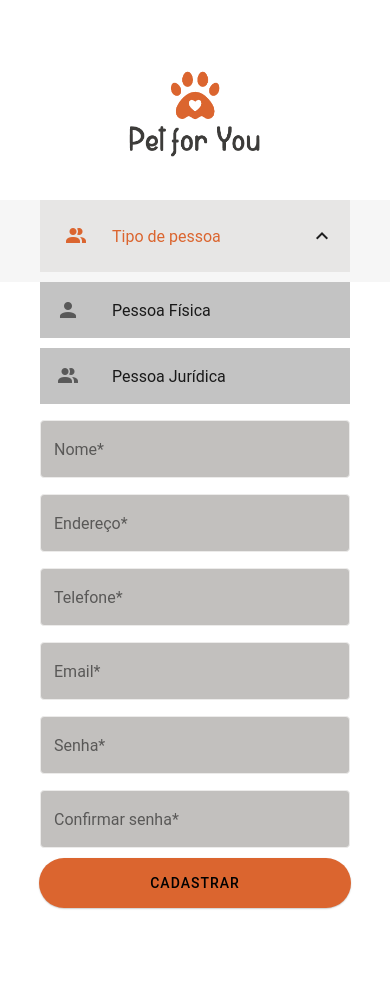
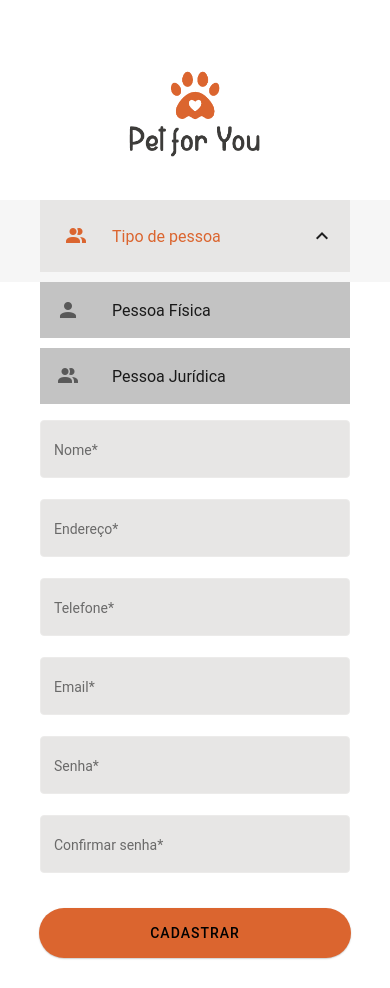
Before and after one commit to Raycsm/Pet-For-You, a React Native app: screen /CriarConta in a window 390 px wide. Before the commit the page ends 938 px from the top, so only its background shows below. Built offline with nearby package versions, Linux system fonts and the light colour scheme.

Commit message:
Refatorando os estilos e o tema das telas

```diff
--- a/src/pages/CriarConta.js
+++ b/src/pages/CriarConta.js
@@ -3,6 +3,7 @@ import { ScrollView } from "react-native";
 import { Button, ToggleButton, TextInput, List } from "react-native-paper";
 import { View, StyleSheet, Image } from "react-native";
 import axios from "axios";
+import style from "./style/style";
 
 export default function CriarConta({ navigation }) {
 
@@ -28,20 +29,20 @@ export default function CriarConta({ navigation }) {
 	}
 
 	return (
-		<View style={container.conteudo}>
-			<Image style={container.logo} source={require('../../assets/logo.png')} />
+		<View style={style.conteudo}>
+			<Image style={style.logo} source={require('../../assets/logo.png')} />
 			<ScrollView>
-				<List.Accordion theme={theme} style={container.tipopessoa}
+				<List.Accordion theme={theme} style={style.tipopessoa}
 					title={tipopessoa === "" ? "Tipo de pessoa" : tipopessoa}
 					left={props => <List.Icon {...props} icon="account-multiple" />}
 					expanded={expanded}
 					onPress={handlePress}>
-					<List.Item style={container.itens}
+					<List.Item style={style.itens}
 						title="Pessoa Física"
 						left={props => <List.Icon {...props} icon="account" />}
 						onPress={() => seTipoppessoa("f")}
 					/>
-					<List.Item style={container.itens}
+					<List.Item style={style.itens}
 						title="Pessoa Jurídica"
 						left={props => <List.Icon {...props} icon="account-multiple" />}
 						onPress={() => seTipoppessoa("j")}
@@ -56,7 +57,7 @@ export default function CriarConta({ navigation }) {
 						label="CPF"
 						value={cpf}
 						onChangeText={setCpf}
-						style={container.input}
+						style={style.input}
 					/>
 				)
 				}
@@ -69,14 +70,14 @@ export default function CriarConta({ navigation }) {
 						label="CNPJ"
 						value={cnpj}
 						onChangeText={setCnpj}
-						style={container.input}
+						style={style.input}
 					/>
 				)}
 				<TextInput label="Nome*"
 					mode='outlined'
 					outlineColor='#ECEBEA'
 					activeOutlineColor='#DB652F'
-					style={container.input}
+					style={style.input}
 					value={nome}
 					onChangeText={nome => setNome(nome)} />
 
@@ -85,14 +86,14 @@ export default function CriarConta({ navigation }) {
 					outlineColor='#ECEBEA'
 					activeOutlineColor='#DB652F'
 					value={endereco}
-					style={container.input}
+					style={style.input}
 					onChangeText={endereco => setEndereco(endereco)} />
 
 				<TextInput label="Telefone*"
 					mode='outlined'
 					outlineColor='#ECEBEA'
 					activeOutlineColor='#DB652F'
-					style={container.input}
+					style={style.input}
 					value={telefone}
 					onChangeText={telefone => setTelefone(telefone)} />
 
@@ -100,7 +101,7 @@ export default function CriarConta({ navigation }) {
 					mode='outlined'
 					outlineColor='#ECEBEA'
 					activeOutlineColor='#DB652F'
-					style={container.input}
+					style={style.input}
 					value={email}
 					onChangeText={email => setEmail(email)} />
 
@@ -108,7 +109,7 @@ export default function CriarConta({ navigation }) {
 					mode='outlined'
 					outlineColor='#ECEBEA'
 					activeOutlineColor='#DB652F'
-					style={container.input}
+					style={style.input}
 					secureTextEntry={true}
 					value={senha}
 					onChangeText={senha => setSenha(senha)} />
@@ -117,13 +118,13 @@ export default function CriarConta({ navigation }) {
 					mode='outlined'
 					outlineColor='#ECEBEA'
 					activeOutlineColor='#DB652F'
-					style={container.input}
+					style={style.input}
 					secureTextEntry={true}
 					value={confirmarsenha}
 					onChangeText={confirmarsenha => setConfirmarsenha(confirmarsenha)} />
 
 
-				<Button style={container.botao}
+				<Button style={style.botao}
 					mode="contained" color="#DB652F" onPress={
 						() => {
 							if (senha === confirmarsenha) {
@@ -181,56 +182,3 @@ export default function CriarConta({ navigation }) {
 		</View>
 	);
 }
-
-const container = StyleSheet.create({
-	conteudo: {
-		backgroundColor: 'white',
-	},
-	content: {
-		display: "flex",
-		flex: 1,
-	},
-	input: {
-		marginBottom: 10,
-		width: 310,
-		borderRadius: '10',
-		alignSelf: 'center',
-		backgroundColor: '#C2C0BE',
-		outlineColor: 'black',
-		fontsize: 14,
-	},
-	logo: {
-		width: 150,
-		height: 100,
-		display: 'flex',
-		alignSelf: 'center',
-		marginTop: 60,
-		marginBottom: 40,
-	},
-	tipopessoa: {
-		marginBottom: 10,
-		width: 310,
-		alignSelf: 'center',
-		fontsize: 14,
-		backgroundColor: '#E7E6E5',
-	},
-
-	itens: {
-		marginBottom: 10,
-		width: 310,
-		alignSelf: 'center',
-		fontsize: 14,
-		backgroundColor: '#C3C3C3',
-	},
-
-	botao: {
-		width: 310,
-		alignSelf: 'center',
-		marginBottom: 30,
-		width: '80%',
-		padding: 8,
-		textAlign: 'center',
-		borderRadius: 40,
-		backgroundColor: '#DB652F',
-	}
-});
--- a/src/pages/CriarPet.js
+++ b/src/pages/CriarPet.js
@@ -3,9 +3,11 @@ import { SafeAreaView, ScrollView, TouchableOpacity } from "react-native";
 import { Card, Button, ToggleButton, TextInput, Text, List, Avatar } from "react-native-paper";
 import { View, StyleSheet } from "react-native";
 import * as ImagePicker from "expo-image-picker";
-/* import { NavigationContainer } from '@react-navigation/native';
+/* import { Navigationstyle } from '@react-navigation/native';
 import { createNativeStackNavigator } from '@react-navigation/native-stack'; */
 import axios from "axios";
+import style from "./style/style";
+import theme from "./style/theme";
 
 function CriarPet({ navigation }) {
 
@@ -43,54 +45,12 @@ function CriarPet({ navigation }) {
 	};
 
 	const scrollView = StyleSheet.create({
-		container: {
+		style: {
 			flex: 1,
 		},
 	});
 
-	const theme = {
-		colors: {
-			primary: '#DB652F',
-			accent: '#DB652F',
-		}
-	};
-
-	const container = StyleSheet.create({
-		botao: {
-			width: 310,
-			alignSelf: 'center',
-			marginBottom: 30,
-			padding: 8,
-			textAlign: 'center',
-			borderRadius: 40,
-			marginTop: 20,
-			backgroundColor: '#DB652F',
-		},
-		content: {
-			display: "flex",
-			flex: 1,
-			alignItems: "center",
-			justifyContent: "center",
-			flexDirection: "row",
-			backgroundColor: 'black',
-		},
-		elements: {
-			margin: 10,
-		},
-		elementscenter: {
-			margin: 5,
-			marginBottom: 10,
-			alignItems: "center",
-			justifyContent: "center",
-		},
-		text: {
-			fontSize: 18,
-			marginTop: 10,
-			marginBottom: 10,
-			alignItems: "center",
-			justifyContent: "center",
-			textAlign: "center"
-		},
+	const style = StyleSheet.create({
 		Avatar: {
 			alignItems: "center",
 			justifycontent: "center",
@@ -103,28 +63,28 @@ function CriarPet({ navigation }) {
 	});
 
 	return (
-		<SafeAreaView style={scrollView.container}>
+		<SafeAreaView style={scrollView.style}>
 			<ScrollView>
-				<Text style={container.text}>Foto do pet</Text>
+				<Text style={style.text}>Foto do pet</Text>
 				<TouchableOpacity onPress={pegarImagem}>
 					<Avatar.Icon size={120} icon="camera-outline" theme={theme}
-						style={container.Avatar} />
+						style={style.Avatar} />
 				</TouchableOpacity>
-				{foto ? <View style={container.elementscenter}>
+				{foto ? <View style={style.elementscenter}>
 					<Avatar.Image size={120} source={{ uri: foto }} /> </View> : null}
 				<TextInput label="Nome*"
 					theme={theme}
-					style={container.elements}
+					style={style.elements}
 					value={nome}
 					onChangeText={nome => setNome(nome)} />
 				<TextInput label="Localização*"
 					value={localizacao}
-					style={container.elements}
+					style={style.elements}
 					theme={theme}
 					onChangeText={localizacao => setLocalizacao(localizacao)} />
-				<Text style={container.text}>Sexo*</Text>
+				<Text style={style.text}>Sexo*</Text>
 				<ToggleButton.Row
-					style={container.elementscenter}
+					style={style.elementscenter}
 					onValueChange={value => setSexo(value)}
 					value={sexo}>
 					<ToggleButton
@@ -138,7 +98,7 @@ function CriarPet({ navigation }) {
 				</ToggleButton.Row>
 				<List.Accordion
 					title={tipo}
-					style={container.elements}
+					style={style.elements}
 					theme={theme}
 					left={props => <List.Icon {...props} icon="paw" />}>
 					<List.Item title="Cachorro"
@@ -153,7 +113,7 @@ function CriarPet({ navigation }) {
 						<List.Accordion
 							title={raca}
 							theme={theme}
-							style={container.elements}
+							style={style.elements}
 							left={props => <List.Icon {...props} icon="dog" />}
 						>
 							<List.Item title="Salsicha"
@@ -172,7 +132,7 @@ function CriarPet({ navigation }) {
 						<List.Accordion
 							title={raca}
 							theme={theme}
-							style={container.elements}
+							style={style.elements}
 							left={props => <List.Icon {...props} icon="cat" />}
 						>
 							<List.Item title="Persa"
@@ -191,7 +151,7 @@ function CriarPet({ navigation }) {
 						<List.Accordion
 							title={raca}
 							theme={theme}
-							style={container.elements}
+							style={style.elements}
 							left={props => <List.Icon {...props} icon="rabbit" />}
 						>
 							<List.Item title="Angorá"
@@ -208,14 +168,14 @@ function CriarPet({ navigation }) {
 				<View style={{ flexDirection: "row" }}>
 					<View style={{ flex: 1 }}>
 						<TextInput label="Anos"
-							style={container.elements}
+							style={style.elements}
 							value={anos}
 							theme={theme}
 							onChangeText={anos => setAnos(anos)} />
 					</View>
 					<View style={{ flex: 1 }}>
 						<TextInput label="Meses"
-							style={container.elements}
+							style={style.elements}
 							value={meses}
 							theme={theme}
 							onChangeText={meses => setMeses(meses)} />
@@ -223,7 +183,7 @@ function CriarPet({ navigation }) {
 				</View>
 				<List.Accordion
 					title={peso}
-					style={container.elements}
+					style={style.elements}
 					theme={theme}
 					left={props => <List.Icon {...props} icon="weight" />}>
 					<List.Item title="2-5 kg"
@@ -235,7 +195,7 @@ function CriarPet({ navigation }) {
 				</List.Accordion>
 				<List.Accordion
 					title={porte}
-					style={container.elements}
+					style={style.elements}
 					theme={theme}
 					left={props => <List.Icon {...props} icon="dog-side" />}>
 					<List.Item title="Pequeno"
@@ -245,10 +205,10 @@ function CriarPet({ navigation }) {
 					<List.Item title="Grande"
 						onPress={() => setPorte("Grande")} />
 				</List.Accordion>
-				<Text style={container.text}>Vacinado?</Text>
+				<Text style={style.text}>Vacinado?</Text>
 				<ToggleButton.Row
 					onValueChange={value => setVacinado(value)}
-					style={container.elementscenter}
+					style={style.elementscenter}
 					value={vacinado}>
 					<ToggleButton
 						icon="check"
@@ -259,10 +219,10 @@ function CriarPet({ navigation }) {
 						value="false"
 					/>
 				</ToggleButton.Row>
-				<Text style={container.text}>Castrado?</Text>
+				<Text style={style.text}>Castrado?</Text>
 				<ToggleButton.Row
 					onValueChange={value => setCastrado(value)}
-					style={container.elementscenter}
+					style={style.elementscenter}
 					value={castrado}>
 					<ToggleButton
 						icon="check"
@@ -274,21 +234,22 @@ function CriarPet({ navigation }) {
 					/>
 				</ToggleButton.Row>
 				<TextInput label="Telefone" theme={theme}
-					style={container.elements}
+					style={style.elements}
 					value={telefone}
 					onChangeText={telefone => setTelefone(telefone)} />
 				<TextInput label="Email" theme={theme}
-					style={container.elements}
+					style={style.elements}
 					value={email}
 					onChangeText={email => setEmail(email)} />
 				<TextInput label="Descrição*" theme={theme}
-					style={container.elements}
+					style={style.elements}
 					multiline={true}
 					numberOfLines={5}
 					value={descricao}
 					onChangeText={descricao => setDescricao(descricao)} />
 				<Button
-					style={container.botao}
+					style={style.botao}
+					theme = { theme }
 					mode="contained"
 					onPress={() => {
 						if (nome === "" || raca === "" || peso === "" || porte === "" || descricao === "" || telefone === "" || email === "") {
--- a/src/pages/EsqueciSenha.js
+++ b/src/pages/EsqueciSenha.js
@@ -1,27 +1,34 @@
 import React, { useState } from 'react';
 import { View, Image, StyleSheet, TouchableOpacity } from 'react-native';
 import { TextInput, Button, Text } from 'react-native-paper';
+import style from './style/style';
 
-export default function Login({navigation}) {
+export default function Login({ navigation }) {
 
   const [email, setEmail] = useState("");
 
-    function CheckCampos () {
-        if((email) !== '')
+  function CheckCampos() {
+    if ((email) !== '')
       return navigation.navigate('');
 
   }
 
   return (
     <View>
-            <Image style={styles.logo} source={require('../../assets/logo.png')}/>
+      <Image style={styles.logo} source={require('../../assets/logo.png')} />
 
-            <Text style={styles.titulo}>
+      <Text style={{
+        alignSelf: 'center',
+        marginBottom: 30,
+        fontSize: 25,
+        fontWeight: 'bold',
+        color: '#434242',
+      }}>
         Recuperar Senha
       </Text>
 
       <TextInput
-              style={styles.input}
+        style={style.input}
         mode='outlined'
         outlineColor='#ECEBEA'
         activeOutlineColor='#DB652F'
@@ -31,13 +38,24 @@ export default function Login({navigation}) {
       />
 
       <Button onPress={() => CheckCampos()}
-                style={styles.botao}
+        style={style.botao}
         mode="contained">
         Recuperar
       </Button>
       <TouchableOpacity onPress={() => navigation.navigate("Login")}>
-              <Text style = {styles.Conta}>
-                  Já possui uma conta? <Text style={styles.FacaLogin}>Faça login</Text>
+        <Text style={{
+          marginBottom: 15,
+          alignSelf: 'center',
+          color: '#837F7F',
+        }}>
+          Já possui uma conta?
+          <Text style={{
+            fontWeight: 'bold',
+            color: '#DB652F',
+            marginBottom: 20
+          }}>
+            Faça login
+          </Text>
         </Text>
       </TouchableOpacity>
     </View>
@@ -51,52 +69,7 @@ const styles = StyleSheet.create({
     height: 150,
     display: 'flex',
     alignSelf: 'center',
-    marginTop:60,
-    marginBottom:40,
+    marginTop: 60,
+    marginBottom: 40,
   },
-
-  titulo:{
-    alignSelf: 'center',
-    marginBottom:30,
-    fontSize:25,
-    fontWeight:'bold',
-    color:'#434242',
-  },
-
-  input: {
-    marginBottom: 15,
-    width:310,
-    borderRadius:'10',
-    alignSelf: 'center',
-    backgroundColor:'#E7E6E5',
-    fontSize:14,
-  },
-
-  botao:{
-    width:310,
-    alignSelf: 'center',
-    marginBottom: 30,
-    width: '80%',
-    padding: 8,
-    textAlign:'center',
-    borderRadius: 40,
-    marginTop:20,
-    backgroundColor: '#DB652F',
-  },
-
-  FacaLogin:{
-    fontWeight:'bold',
-    color: '#DB652F',
-    marginBottom:20,
-  },
-
-  Conta:{
-    marginBottom:15,
-    alignSelf:'center',
-    color:'#837F7F',
-  },
-
-
-
-
 });
--- a/src/pages/Login.js
+++ b/src/pages/Login.js
@@ -1,26 +1,27 @@
 import React, { useState } from 'react';
 import { View, Image, StyleSheet, TouchableOpacity } from 'react-native';
 import { TextInput, Button, Text } from 'react-native-paper';
+import style from './style/style';
 
-export default function Login({navigation}) {
+export default function Login({ navigation }) {
 
   const [email, setEmail] = useState("");
   const [password, setPassword] = useState("");
 
   const [ShowPassword, setShowPassword] = useState(true)
 
-    function CheckCampos () {
-        if((email, password) !== '')
+  function CheckCampos() {
+    if ((email, password) !== '')
       return navigation.navigate('TelaInicial');
 
   }
 
   return (
-        <View style={styles.bg}>
-            <Image style={styles.logo} source={require('../../assets/logo.png')}/>
+    <View>
+      <Image style={styles.logo} source={require('../../assets/logo.png')} />
 
       <TextInput
-              style={styles.input}
+        style={style.input}
         mode='outlined'
         outlineColor='#ECEBEA'
         activeOutlineColor='#DB652F'
@@ -30,51 +31,71 @@ export default function Login({navigation}) {
       />
 
       <TextInput
-              style={styles.input}
+        style={style.input}
         mode='outlined'
         outlineColor='#ECEBEA'
         activeOutlineColor='#DB652F'
         label="Senha"
         value={password}
         onChangeText={(text) => setPassword(text)}
-              secureTextEntry ={ShowPassword}
+        secureTextEntry={ShowPassword}
         right={
           ShowPassword ?
             <TextInput.Icon
               name="eye"
               size={20}
               color="grey"
-                onPress= {() => setShowPassword(!ShowPassword)}
+              onPress={() => setShowPassword(!ShowPassword)}
             />
             :
             <TextInput.Icon
-                name ="eye-off"
+              name="eye-off"
               size={20}
               color="grey"
-                onPress= {() => setShowPassword(!ShowPassword)}
+              onPress={() => setShowPassword(!ShowPassword)}
             />
         }
 
       />
       <TouchableOpacity onPress={() => navigation.navigate("EsqueciSenha")}>
-              <Text style = {styles.EsqueciSenha}>
+        <Text style={{
+          color: '#DB652F',
+          marginLeft: 230,
+        }}>
           Esqueci a senha
         </Text>
       </TouchableOpacity>
 
       <Button onPress={() => CheckCampos()}
-                style={styles.botao}
+        style={style.botao}
         mode="contained">
         Entrar
       </Button>
       <TouchableOpacity onPress={() => navigation.navigate("CriarConta")}>
-              <Text style = {styles.Conta}>
-                  Não tem uma conta? <Text style={styles.CriarConta}>Crie agora</Text>
+        <Text style={{
+          marginBottom: 15,
+          alignSelf: 'center',
+          color: '#837F7F',
+        }}>
+          Não tem uma conta?
+          <Text style={{
+            fontWeight: 'bold',
+            color: '#DB652F',
+            marginBottom: 20,
+          }}>
+            Crie agora
+          </Text>
         </Text>
       </TouchableOpacity>
 
       <TouchableOpacity onPress={() => navigation.navigate("TelaInicial")}>
-              <Text style = {styles.Semlogin}>
+        <Text style={{
+          fontWeight: 'bold',
+          color: '#DB652F',
+          alignSelf: 'center',
+          marginBottom: 30,
+          textDecorationLine: 'underline',
+        }}>
           Entrar sem login
         </Text>
       </TouchableOpacity>
@@ -86,67 +107,18 @@ export default function Login({navigation}) {
 
 const styles = StyleSheet.create({
 
-  bg:{
-    backgroundColor:'white',
-  },
   logo: {
     width: 200,
     height: 150,
     display: 'flex',
     alignSelf: 'center',
-    marginTop:60,
-    marginBottom:40,
+    marginTop: 60,
+    marginBottom: 40,
   },
   pets: {
     display: 'flex',
     alignSelf: 'center',
     width: 310,
     height: 165,
-
   },
-  input: {
-    marginBottom: 15,
-    width:310,
-    borderRadius:'10',
-    alignSelf: 'center',
-    backgroundColor:'#E7E6E5',
-    fontsize:14,
-  },
-
-  botao:{
-    width:310,
-    alignSelf: 'center',
-    marginBottom: 30,
-    padding: 8,
-    textAlign:'center',
-    borderRadius: 40,
-    marginTop:20,
-    backgroundColor: '#DB652F',
-  },
-
-  CriarConta:{
-    fontWeight:'bold',
-    color: '#DB652F',
-    marginBottom:20,
-  },
-
-  Conta:{
-    marginBottom:15,
-    alignSelf:'center',
-    color:'#837F7F',
-  },
-
-  Semlogin:{
-    fontWeight:'bold',
-    color: '#DB652F',
-    alignSelf:'center',
-    marginBottom:30,
-    textDecorationLine:'underline',
-  },
-  EsqueciSenha:{
-    color: '#DB652F',
-    marginLeft:230,
-
-  }
-
 });
--- a/src/pages/TelaInicial.js
+++ b/src/pages/TelaInicial.js
@@ -1,6 +1,7 @@
 import { Text, StyleSheet, View, TouchableOpacity } from 'react-native'
 import React, { Component } from 'react'
 import { BottomNavigation, Button } from 'react-native-paper'
+import style from './style/style';
 
 export default function TelaInicial({ navigation }) {
 	const [index, setIndex] = React.useState(0);
@@ -25,27 +26,14 @@ export default function TelaInicial({ navigation }) {
 		}
 	}
 
-	const styles = StyleSheet.create({
-		botao: {
-			width: 310,
-			alignSelf: 'center',
-			marginBottom: 30,
-			width: '80%',
-			padding: 8,
-			textAlign: 'center',
-			borderRadius: 40,
-			marginTop: 20,
-			backgroundColor: '#DB652F',
-		}
-	});
-
 	return (
 		<>
 			<Text>Tela Inicial</Text>
-			<Button title="Criar Pet" theme={
-				{ colors: { primary: 'white' } }
-			} style={styles.botao} onPress={() => navigation.navigate('CriarPet')}>
-				Cadastar Pet</Button>
+			<Button title="Criar Pet"
+				style={style.botao}
+				onPress={() => navigation.navigate('CriarPet')}>
+				Cadastar Pet
+			</Button>
 			<BottomNavigation
 				navigationState={{ index, routes }}
 				renderScene={renderScene}
--- /dev/null
+++ b/src/pages/style/style.js
@@ -0,0 +1,77 @@
+import { StyleSheet } from "react-native";
+import * as React from "react";
+
+const style = StyleSheet.create({
+	botao: {
+        width:310,
+        alignSelf: 'center',
+        marginBottom: 30,
+        width: '80%',
+        padding: 8,
+        textAlign:'center',
+        borderRadius: 40,
+        marginTop:20,
+        backgroundColor: '#DB652F',
+    },
+    conteudo: {
+		backgroundColor: 'white',
+	},
+	content: {
+		display: "flex",
+		flex: 1,
+        // alignItems: "center",
+		// justifyContent: "center",
+		// flexDirection: "row",
+		// backgroundColor: 'black',
+	},
+	input: {
+        marginBottom: 15,
+        width:310,
+        borderRadius:'10',
+        alignSelf: 'center',
+        backgroundColor:'#E7E6E5',
+        fontSize:14,
+      },
+	logo: {
+		width: 150,
+		height: 100,
+		display: 'flex',
+		alignSelf: 'center',
+		marginTop: 60,
+		marginBottom: 40,
+	},
+	tipopessoa: {
+		marginBottom: 10,
+		width: 310,
+		alignSelf: 'center',
+		fontsize: 14,
+		backgroundColor: '#E7E6E5',
+	},
+
+	itens: {
+		marginBottom: 10,
+		width: 310,
+		alignSelf: 'center',
+		fontsize: 14,
+		backgroundColor: '#C3C3C3',
+	},
+    elements: {
+        margin: 10,
+    },
+    elementscenter: {
+        margin: 5,
+        marginBottom: 10,
+        alignItems: "center",
+        justifyContent: "center",
+    },
+    text: {
+        fontSize: 18,
+        marginTop: 10,
+        marginBottom: 10,
+        alignItems: "center",
+        justifyContent: "center",
+        textAlign: "center"
+    }
+});
+
+export default style;
--- /dev/null
+++ b/src/pages/style/theme.js
@@ -0,0 +1,11 @@
+import { StyleSheet } from "react-native";
+import * as React from "react";
+
+const theme = {
+    colors: {
+        primary: '#DB652F',
+        accent: '#DB652F',
+    }
+};
+
+export default theme;
```
Lines whose indentation alone changed are shown as unchanged.
